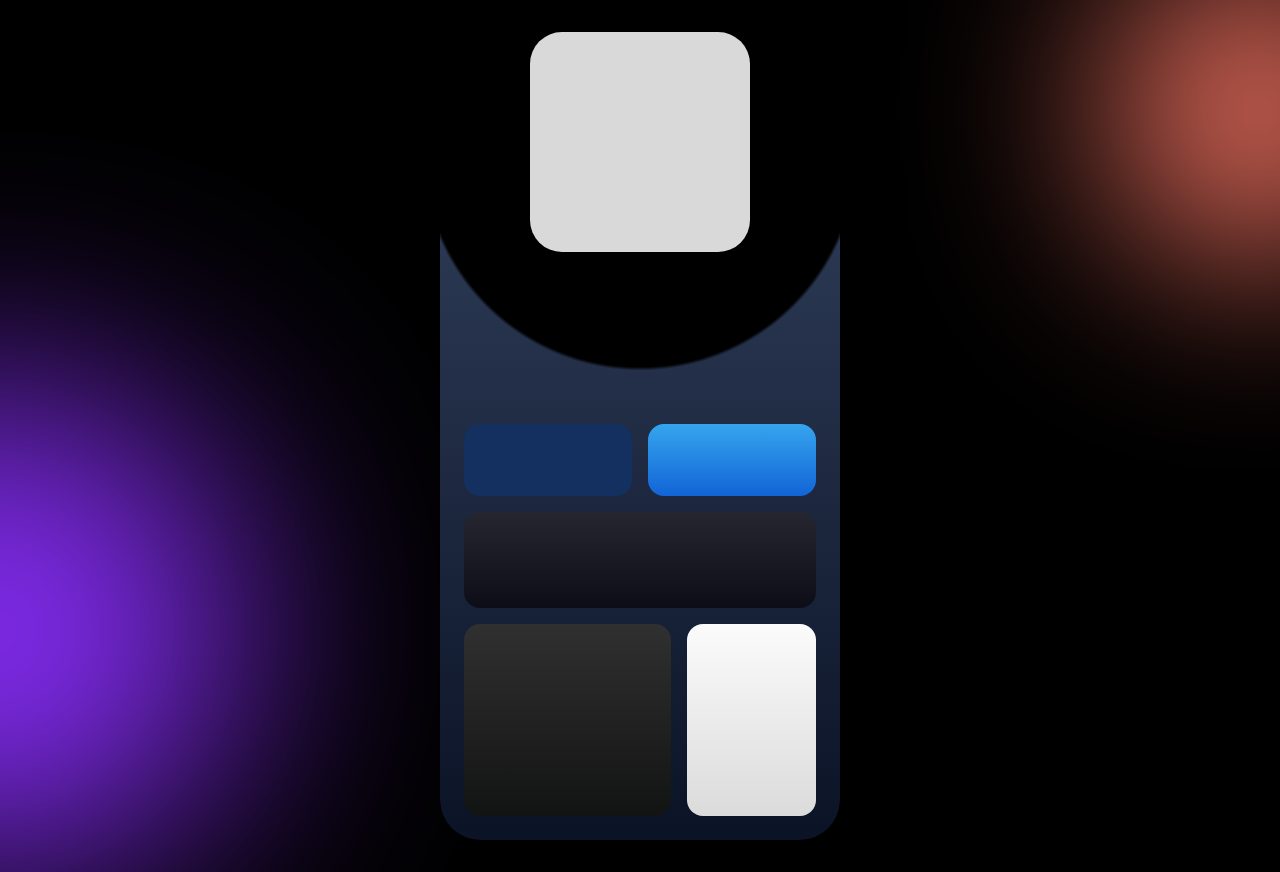
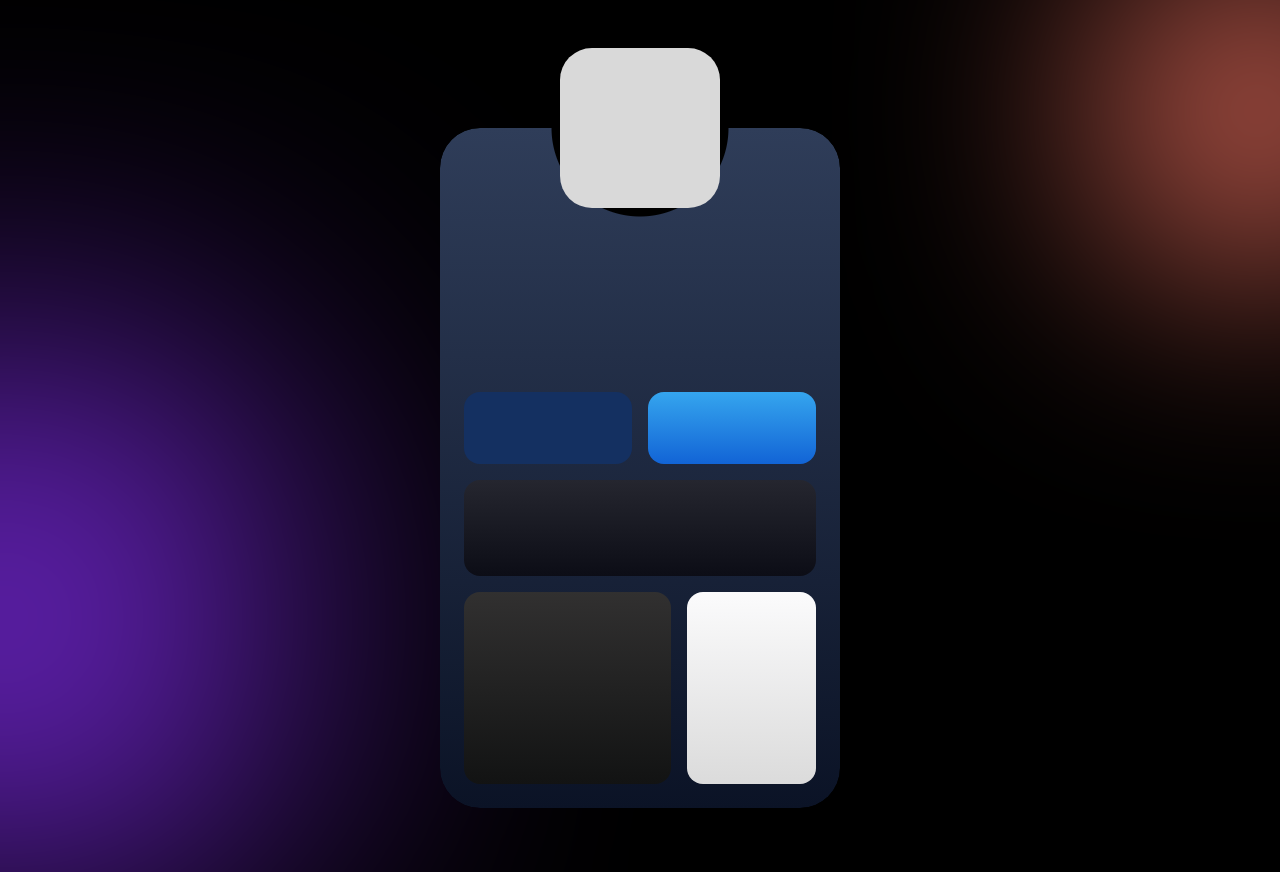
Before and after one commit to santi-trujillo/personal-portfolio, a plain HTML site: page index.html in a window 1280 px wide. Drawn offline with Linux system fonts and the light colour scheme.

Commit message:
feat: overwrite phase 1 with exact calculated geometry and raw CSS colors directly from the Director

```diff
--- a/css/components.css
+++ b/css/components.css
@@ -1 +1 @@
-/* Purgado para Hard Reset */
+/* components - pending */
--- a/css/global.css
+++ b/css/global.css
@@ -15,18 +15,25 @@
   --box-dev-start: #FBFBFC; --box-dev-end: #DBDBDB;
   --avatar-placeholder: #D9D9D9;
 
-  /* Geometría y Espaciados Relativos */
+  /* Geometría y Espaciados */
   --radius-box: 1rem;
   --radius-avatar: 2rem;
   --radius-card: 2.5rem;
   --gap-bento: 1rem;
+
+  /* Control Geométrico Exacto del Cutout */
+  --avatar-size: 160px;
+  --cutout-gap: 8px; /* El respiro entre foto y cristal */
+  --cutout-radius: calc((var(--avatar-size) / 2) + var(--cutout-gap));
 }
+
 * { margin: 0; padding: 0; box-sizing: border-box; }
+
 body {
   background-color: #000;
   min-height: 100vh;
   display: flex;
   justify-content: center;
-  padding: 2rem 1rem;
+  padding: 3rem 1rem;
   overflow-x: hidden;
 }
--- a/css/layout.css
+++ b/css/layout.css
@@ -1,40 +1,38 @@
 /* Contenedor y Orbes */
-.nx-portfolio-wrapper { position: relative; width: 100%; max-width: 400px; /* Límite para Mobile */ }
+.nx-portfolio-wrapper { position: relative; width: 100%; max-width: 400px; }
 .nx-orb { position: fixed; border-radius: 50%; z-index: -1; }
-.nx-orb-orange { width: 80vw; max-width: 300px; aspect-ratio: 1; background: var(--orb-orange); filter: blur(100px); top: -5%; right: -10%; }
-.nx-orb-purple { width: 120vw; max-width: 500px; aspect-ratio: 1; background: var(--orb-purple); filter: blur(120px); bottom: -10%; left: -20%; }
+.nx-orb-orange { width: 302px; height: 302px; background: var(--orb-orange); filter: blur(125px); top: -5%; right: -10%; }
+.nx-orb-purple { width: 524px; height: 524px; background: var(--orb-purple); filter: blur(150px); bottom: -10%; left: -20%; }
 
 /* Cascarón Móvil */
 .nx-mobile-frame { width: 100%; display: flex; flex-direction: column; align-items: center; }
 
-/* Avatar superpuesto */
+/* Avatar superpuesto (Matemática Estricta) */
 .nx-avatar-box {
-  width: 55%;
-  aspect-ratio: 1;
+  width: var(--avatar-size);
+  height: var(--avatar-size);
   background: var(--avatar-placeholder);
   border-radius: var(--radius-avatar);
   position: relative;
   z-index: 2;
-  margin-bottom: -25%; /* Superposición relativa */
+  /* Lo desplaza hacia abajo exactamente la mitad de su altura */
+  margin-bottom: calc(var(--avatar-size) / -2);
 }
 
-/* Tarjeta Base Refinada */
+/* Tarjeta Base */
 .nx-base-card {
   width: 100%;
-  /* Gradiente exacto extraído de Figma */
   background: linear-gradient(180deg, var(--card-grad-start) 0%, var(--card-grad-end) 100%);
   border-radius: var(--radius-card);
-  padding: 30% 1.5rem 1.5rem 1.5rem;
+  /* Padding top empuja el contenido bajo el recorte */
+  padding: calc(var(--cutout-radius) + 1.5rem) 1.5rem 1.5rem 1.5rem;
   display: flex; flex-direction: column; gap: 1.5rem;
 
-  /*
-    El 'Cutout' Fluido:
-    Corta un círculo exacto en la parte superior central (50% 0).
-    Como el avatar mide 55% de ancho (radio 27.5%), usamos 30% para dejar un margen perfecto.
-  */
-  -webkit-mask-image: radial-gradient(circle at 50% 0, transparent 30%, black 30.5%);
-  mask-image: radial-gradient(circle at 50% 0, transparent 30%, black 30.5%);
+  /* El 'Cutout' Exacto */
+  -webkit-mask-image: radial-gradient(circle at 50% 0, transparent var(--cutout-radius), black calc(var(--cutout-radius) + 1px));
+  mask-image: radial-gradient(circle at 50% 0, transparent var(--cutout-radius), black calc(var(--cutout-radius) + 1px));
 }
+
 .nx-info-placeholder { width: 100%; height: 8rem; }
 
 /* Bento Grid */
@@ -46,7 +44,7 @@
 .nx-box-facebook { background: linear-gradient(180deg, var(--box-fb-start) 0%, var(--box-fb-end) 100%); height: 4.5rem; }
 .nx-box-github { background: linear-gradient(180deg, var(--box-github-start) 0%, var(--box-github-end) 100%); height: 6rem; grid-column: 1 / -1; }
 
-/* Fila asimétrica inferior (Proporción aproximada 60% / 40%) */
+/* Fila asimétrica inferior */
 .nx-bento-row-asym { grid-column: 1 / -1; display: grid; grid-template-columns: 1.6fr 1fr; gap: var(--gap-bento); }
 .nx-box-figma { background: linear-gradient(180deg, var(--box-figma-start) 0%, var(--box-figma-end) 100%); height: 12rem; }
 .nx-box-dev { background: linear-gradient(180deg, var(--box-dev-start) 0%, var(--box-dev-end) 100%); height: 100%; }
```
